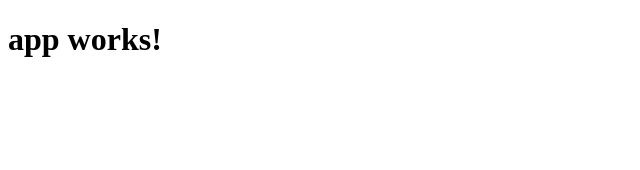
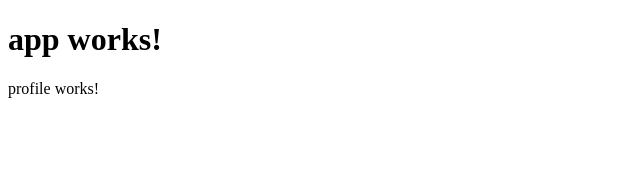
Before and after one commit to elanza/ng-github-search, an Angular app: page / in a window 1280 px wide. Shown: the top 170 px of the page, without its empty margins (0-640 px from the left). Built offline with nearby package versions, Linux system fonts and the light colour scheme.

Commit message:
Add profil component

```diff
--- a/src/app/app.component.html
+++ b/src/app/app.component.html
@@ -1,3 +1,6 @@
 <h1>
   {{title}}
 </h1>
+
+
+<app-profile></app-profile>
--- a/src/app/app.module.ts
+++ b/src/app/app.module.ts
@@ -4,10 +4,13 @@ import { FormsModule } from '@angular/forms';
 import { HttpModule } from '@angular/http';
 
 import { AppComponent } from './app.component';
+import { ProfileComponent } from './profile/profile.component';
 
 @NgModule({
   declarations: [
-    AppComponent
+    AppComponent,
+    ProfileComponent,
+    ProfileComponent
   ],
   imports: [
     BrowserModule,
--- /dev/null
+++ b/src/app/profile/profile.component.html
@@ -0,0 +1,3 @@
+<p>
+  profile works!
+</p>
--- /dev/null
+++ b/src/app/profile/profile.component.ts
@@ -0,0 +1,15 @@
+import { Component, OnInit } from '@angular/core';
+
+@Component({
+  selector: 'app-profile',
+  templateUrl: './profile.component.html',
+  styleUrls: ['./profile.component.css']
+})
+export class ProfileComponent implements OnInit {
+
+  constructor() { }
+
+  ngOnInit() {
+  }
+
+}
```
Also changed, not shown: src/app/profile/profile.component.css (added), 1 other file (tests, documents, lock files or other folders).
